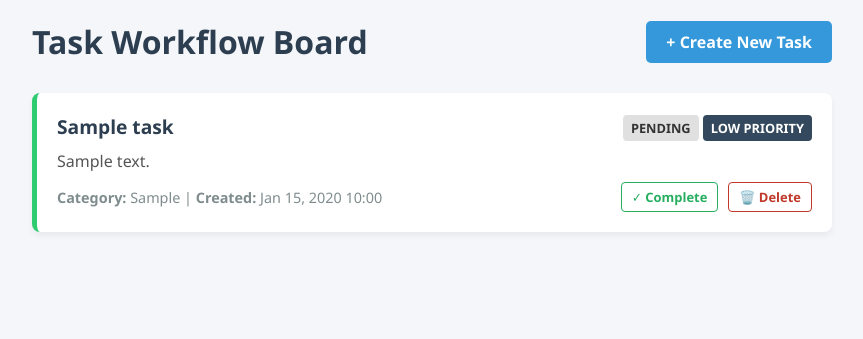
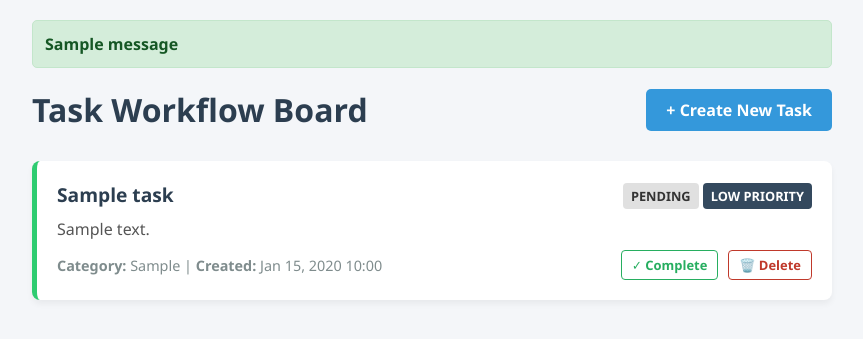
Before and after one commit to wahaj-kh/task_manager, a Django app: page / in a window 1280 px wide. Shown: the top 339 px of the page, without its empty margins (208-1071 px from the left). Run offline with Django 5.2, Linux system fonts and the light colour scheme; tables that the repository leaves empty hold one stand-in row (values such as "Sample post"); one stand-in notice (Sample message) is shown.

Commit message:
errors evaluated and resolved

```diff
--- a/tasks/templates/tasks/task_list.html
+++ b/tasks/templates/tasks/task_list.html
@@ -34,6 +34,16 @@
 </head>
 <body>
     <div class="container">
+
+    {% if messages %}
+        <div class="messages-container" style="margin-bottom: 20px;">
+            {% for message in messages %}
+                <div class="alert alert-{{ message.tags }}" style="padding: 12px; border-radius: 5px; font-weight: 600; background-color: {% if message.tags == 'success' %}#d4edda{% else %}#fff3cd{% endif %}; color: {% if message.tags == 'success' %}#155724{% else %}#856404{% endif %}; border: 1px solid {% if message.tags == 'success' %}#c3e6cb{% else %}#ffeeba{% endif %};">
+                    {{ message }}
+                </div>
+            {% endfor %}
+        </div>
+    {% endif %}
         <header>
             <h1>Task Workflow Board</h1>
             <a href="{% url 'create_task' %}" class="btn">+ Create New Task</a>
--- a/tasks/views.py
+++ b/tasks/views.py
@@ -1,6 +1,7 @@
 from django.shortcuts import render, redirect, get_object_or_404
 from .models import Task
 from .ai_engine import analyze_task_priority
+from django.contrib import messages
 
 def task_list(request):
     tasks = Task.objects.all().order_by('-created_at')
@@ -13,8 +14,13 @@ def create_task(request):
         description = request.POST.get('description')
         category = request.POST.get('category')
 
-        # The AI module parses the input fields to evaluate urgency
         calculated_priority = analyze_task_priority(title, description)
+
+
+        if calculated_priority == "Medium" and "urgent" in title.lower():
+            messages.warning(request, "⚠️ AI Priority Engine is currently offline. Assigned default 'Medium' safety tier.")
+        else:
+            messages.success(request, f"✅ Task logged successfully! AI assigned: {calculated_priority} Priority.")
 
         Task.objects.create(
             title=title,
@@ -26,7 +32,7 @@ def create_task(request):
 
     return render(request, 'tasks/task_form.html')
 
-# 🚀 Day 6 Additions: Workflow Lifecycle Controls
+
 
 def complete_task(request, task_id):
     """Updates the task status choice to 'Completed'."""
```
Also changed, not shown: tasks/ai_engine.py (+8 -9 lines), db.sqlite3.
